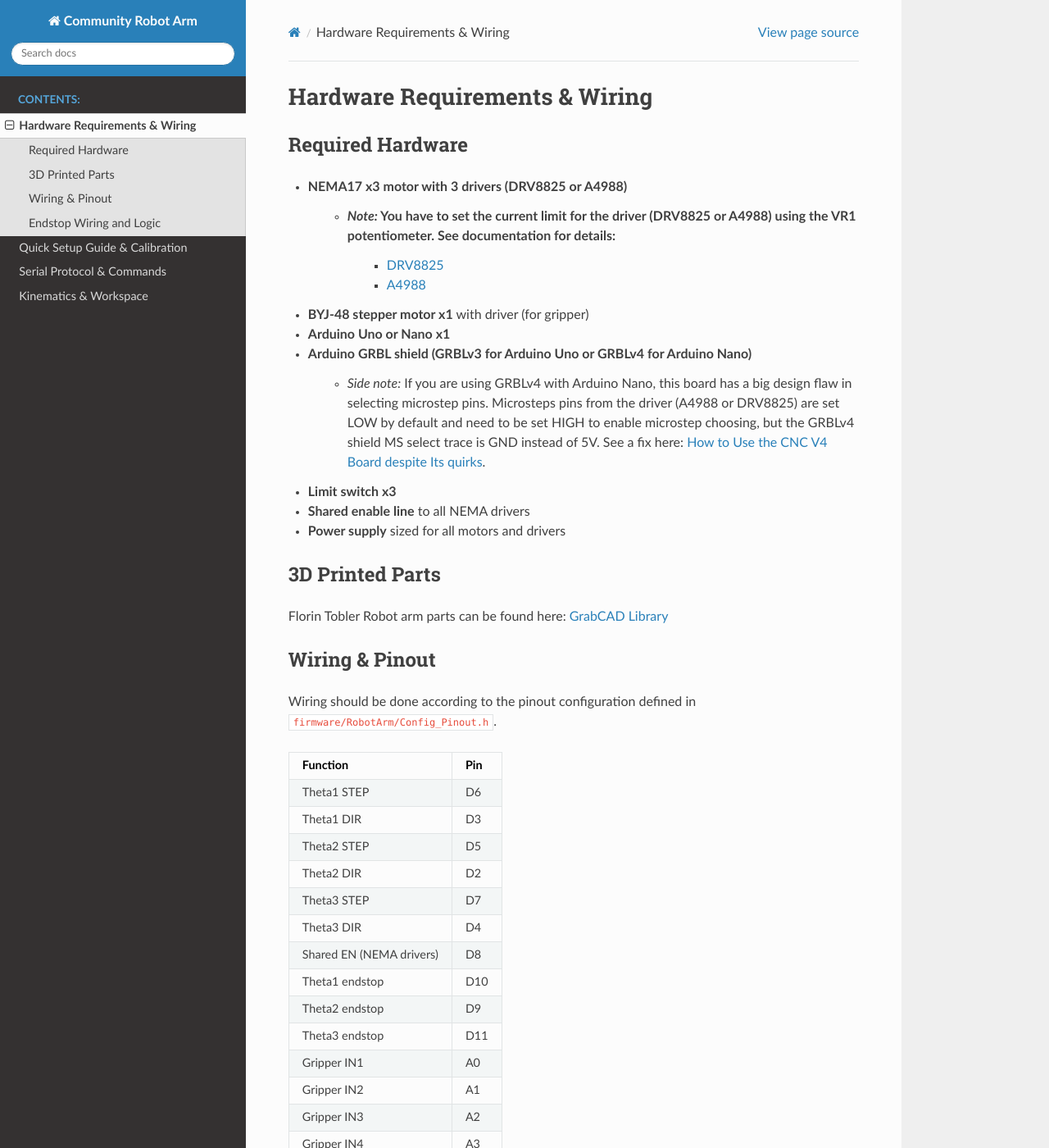
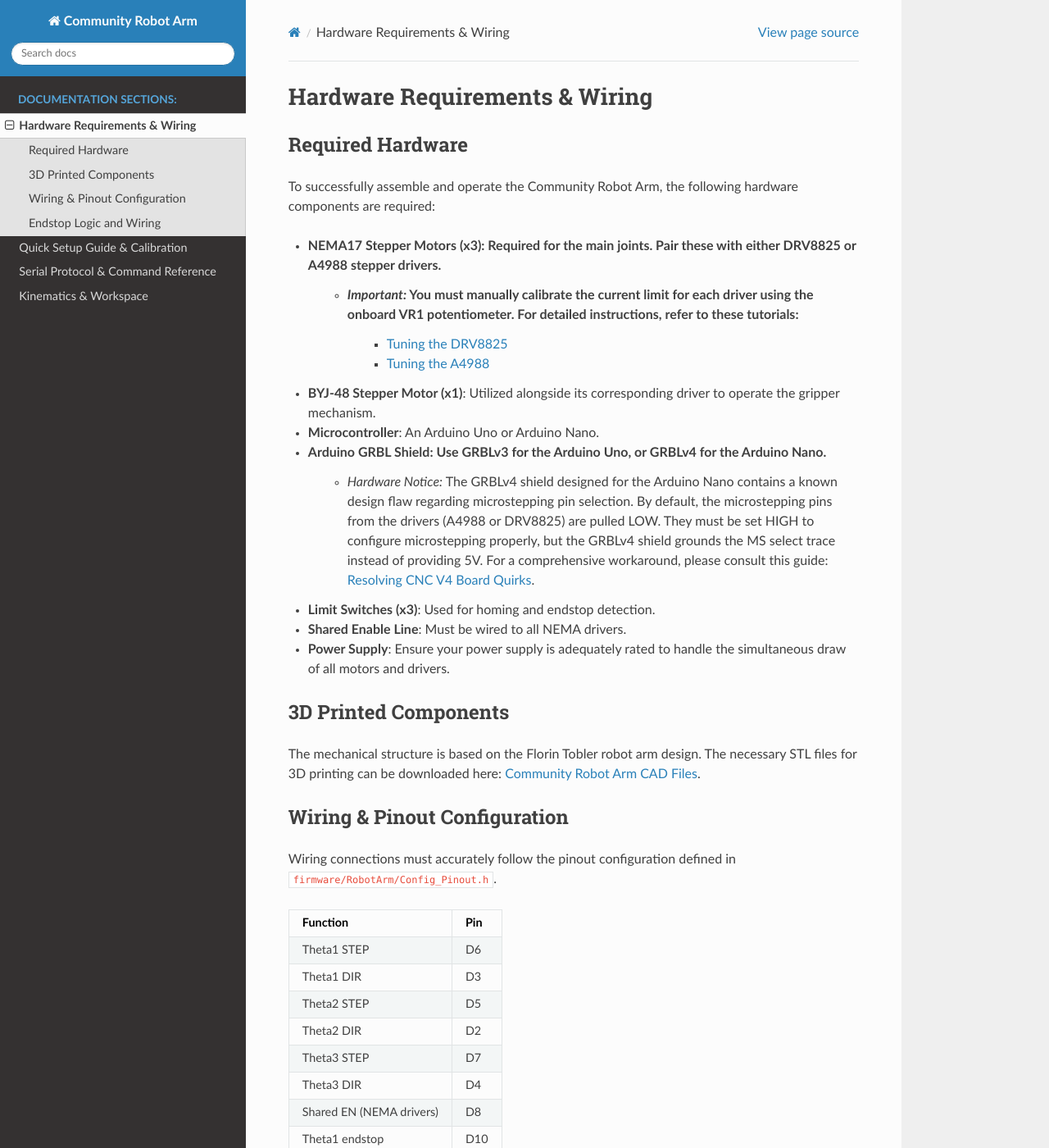
Before and after one commit to NguyenLe15325/Community-Robot-Arm, a Sphinx documentation site: the page built from docs/hardware.rst, in a window 1280 px wide and 1400 px high. Shown: the whole window at 82% size. Built offline with Sphinx 7.4.7 and the Read the Docs theme 3.1.0, drawn with Linux system fonts in a browser that asks for light colours; some of the changed text lies outside the part shown.

Commit message:
docs: rephrase documentation with professional tone

```diff
--- a/docs/hardware.rst
+++ b/docs/hardware.rst
@@ -3,25 +3,27 @@ Hardware Requirements & Wiring
 
 Required Hardware
 -----------------
-* **NEMA17 x3 motor** with 3 drivers (DRV8825 or A4988)
-   * *Note:* You have to set the current limit for the driver (DRV8825 or A4988) using the VR1 potentiometer. See documentation for details:
-      * `DRV8825 <https://lastminuteengineers.com/drv8825-stepper-motor-driver-arduino-tutorial/>`_
-      * `A4988 <https://lastminuteengineers.com/a4988-stepper-motor-driver-arduino-tutorial/>`_
-* **BYJ-48 stepper motor x1** with driver (for gripper)
-* **Arduino Uno or Nano x1**
-* **Arduino GRBL shield** (GRBLv3 for Arduino Uno or GRBLv4 for Arduino Nano)
-   * *Side note:* If you are using GRBLv4 with Arduino Nano, this board has a big design flaw in selecting microstep pins. Microsteps pins from the driver (A4988 or DRV8825) are set LOW by default and need to be set HIGH to enable microstep choosing, but the GRBLv4 shield MS select trace is GND instead of 5V. See a fix here: `How to Use the CNC V4 Board despite Its quirks <https://www.instructables.com/How-to-Use-the-CNC-V4-Board-despite-Its-quirks/>`_.
-* **Limit switch x3**
-* **Shared enable line** to all NEMA drivers
-* **Power supply** sized for all motors and drivers
+To successfully assemble and operate the Community Robot Arm, the following hardware components are required:
 
-3D Printed Parts
-----------------
-Florin Tobler Robot arm parts can be found here: `GrabCAD Library <https://grabcad.com/library/robot-arm-community-version-cad-3d-printed-robotic-arm-1>`_
+* **NEMA17 Stepper Motors (x3)**: Required for the main joints. Pair these with either DRV8825 or A4988 stepper drivers.
+   * *Important:* You must manually calibrate the current limit for each driver using the onboard VR1 potentiometer. For detailed instructions, refer to these tutorials:
+      * `Tuning the DRV8825 <https://lastminuteengineers.com/drv8825-stepper-motor-driver-arduino-tutorial/>`_
+      * `Tuning the A4988 <https://lastminuteengineers.com/a4988-stepper-motor-driver-arduino-tutorial/>`_
+* **BYJ-48 Stepper Motor (x1)**: Utilized alongside its corresponding driver to operate the gripper mechanism.
+* **Microcontroller**: An Arduino Uno or Arduino Nano.
+* **Arduino GRBL Shield**: Use GRBLv3 for the Arduino Uno, or GRBLv4 for the Arduino Nano.
+   * *Hardware Notice:* The GRBLv4 shield designed for the Arduino Nano contains a known design flaw regarding microstepping pin selection. By default, the microstepping pins from the drivers (A4988 or DRV8825) are pulled LOW. They must be set HIGH to configure microstepping properly, but the GRBLv4 shield grounds the MS select trace instead of providing 5V. For a comprehensive workaround, please consult this guide: `Resolving CNC V4 Board Quirks <https://www.instructables.com/How-to-Use-the-CNC-V4-Board-despite-Its-quirks/>`_.
+* **Limit Switches (x3)**: Used for homing and endstop detection.
+* **Shared Enable Line**: Must be wired to all NEMA drivers.
+* **Power Supply**: Ensure your power supply is adequately rated to handle the simultaneous draw of all motors and drivers.
 
-Wiring & Pinout
----------------
-Wiring should be done according to the pinout configuration defined in ``firmware/RobotArm/Config_Pinout.h``.
+3D Printed Components
+---------------------
+The mechanical structure is based on the Florin Tobler robot arm design. The necessary STL files for 3D printing can be downloaded here: `Community Robot Arm CAD Files <https://grabcad.com/library/robot-arm-community-version-cad-3d-printed-robotic-arm-1>`_.
+
+Wiring & Pinout Configuration
+-----------------------------
+Wiring connections must accurately follow the pinout configuration defined in ``firmware/RobotArm/Config_Pinout.h``.
 
 +--------------------------+-----+
 | Function                 | Pin |
@@ -55,18 +57,17 @@ Wiring should be done according to the pinout configuration defined in ``firmwar
 | Gripper IN4              | A3  |
 +--------------------------+-----+
 
-* Connect to the right motor joint definition.
-* Connect gripper and endstop, and toggle enabled in config if needed (edit endstop connection config according to your wiring).
+Please ensure that you connect each motor to its corresponding joint definitions. Additionally, connect the gripper and endstops accordingly. If your physical wiring differs from the defaults, be sure to update the configuration file before compiling the firmware.
 
-Endstop Wiring and Logic
+Endstop Logic and Wiring
 ------------------------
-* Endstops are configured as ``INPUT_PULLUP``.
-* Default triggered logic is active-low (``ENDSTOP_ACTIVE_LOW true``).
-* Practical wiring for default behavior:
-   * One side of each switch to GND
-   * Other side to its endstop pin
-* With this wiring:
-   * Switch open -> pin HIGH -> not triggered
-   * Switch pressed -> pin LOW -> triggered
+* The endstop pins are internally configured using the ``INPUT_PULLUP`` state.
+* By default, the firmware assumes an active-low triggered logic (``ENDSTOP_ACTIVE_LOW true``).
+* For standard operation using the default settings, wire the endstops as follows:
+   * Connect one terminal of each switch to Ground (GND).
+   * Connect the other terminal to the respective endstop pin.
+* With this wiring configuration:
+   * An open switch registers as HIGH (Not Triggered).
+   * A pressed switch registers as LOW (Triggered).
 
-If your hardware is active-high, change ``ENDSTOP_ACTIVE_LOW`` in ``Config_Robot.h``.
+*Note:* If you are utilizing active-high hardware, you must modify the ``ENDSTOP_ACTIVE_LOW`` flag in ``Config_Robot.h`` to reflect this physical change.
```
Also changed, not shown: docs/commands.rst (+41 -39 lines), docs/index.rst (+10 -10 lines), docs/setup.rst (+49 -48 lines).
